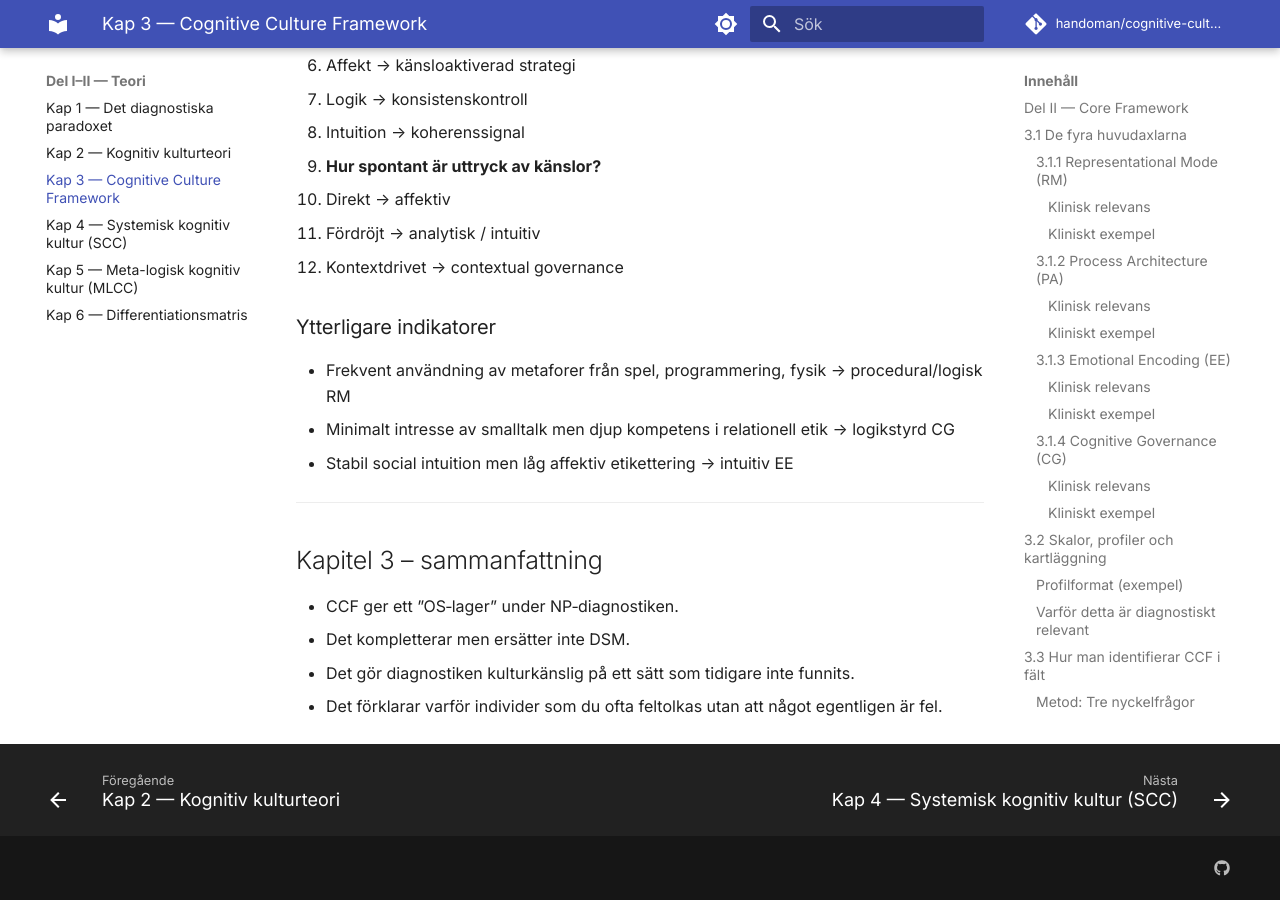
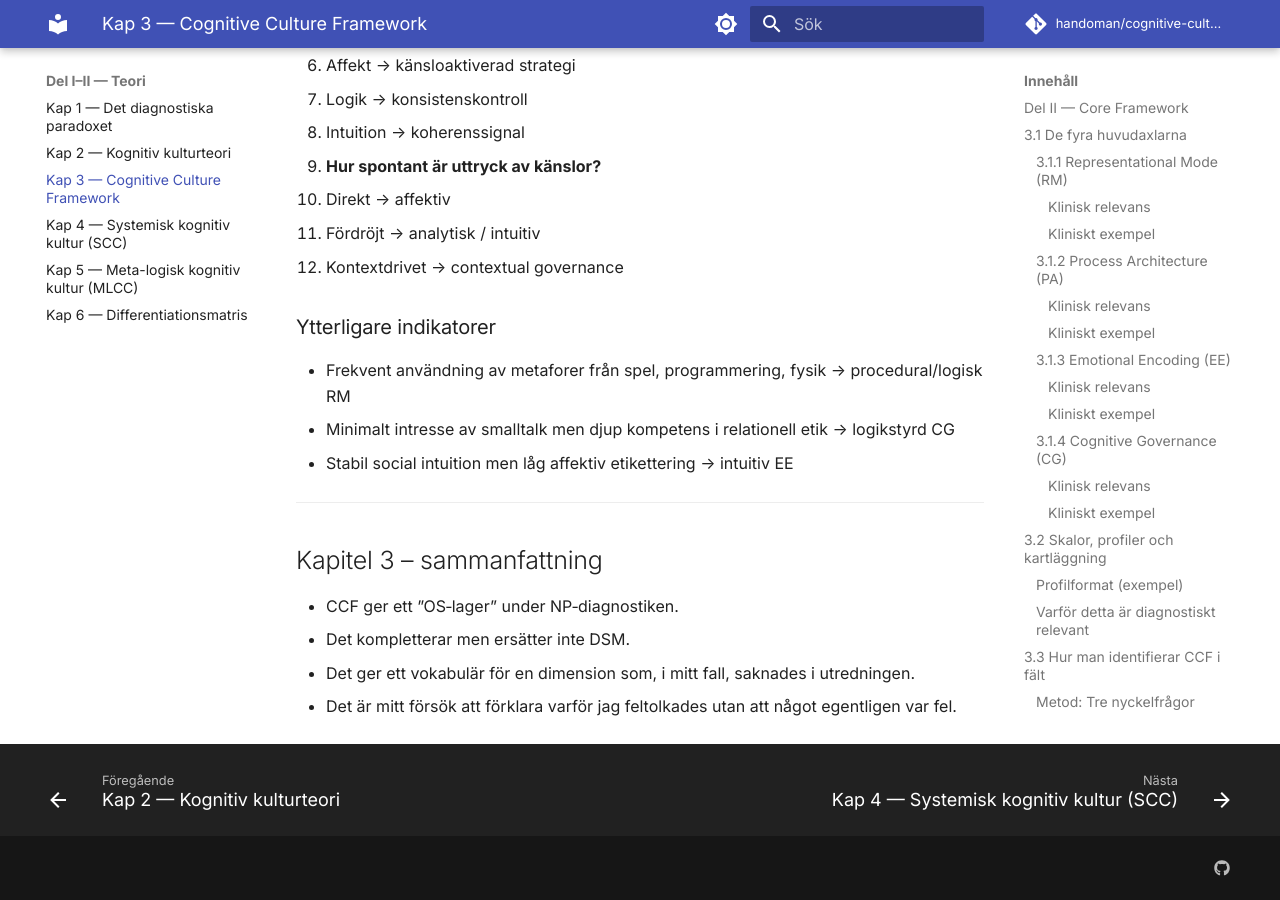
Before and after one commit to handoman/cognitive-culture-diagnostics, an MkDocs documentation site: the page built from content/sv/11-chapter-3-cognitive-culture-framework.md, in a window 1280 px wide and 900 px high, scrolled down 5350 px. Built offline with MkDocs 1.6.1 and Material for MkDocs 9.7.7, drawn with Linux system fonts in a browser that asks for light colours; comment, search, counter and statistics services are not loaded.

Commit message:
revise: ch.3 summary — personalize misinterpretation claim (D15)
Co-Authored-By: Claude Sonnet 5 <noreply@anthropic.com>
Claude-Session: https://claude.ai/code/session_01NosfnVG8T5mm2NzCKrqm92

```diff
--- a/content/sv/11-chapter-3-cognitive-culture-framework.md
+++ b/content/sv/11-chapter-3-cognitive-culture-framework.md
@@ -202,5 +202,5 @@ CCF kartlägger individen längs fyra skalor (RM, PA, EE, CG) med subskalor per
 
 - CCF ger ett ”OS‑lager” under NP‑diagnostiken.
 - Det kompletterar men ersätter inte DSM.
-- Det gör diagnostiken kulturkänslig på ett sätt som tidigare inte funnits.
-- Det förklarar varför individer som du ofta feltolkas utan att något egentligen är fel.
+- Det ger ett vokabulär för en dimension som, i mitt fall, saknades i utredningen.
+- Det är mitt försök att förklara varför jag feltolkades utan att något egentligen var fel.
```
